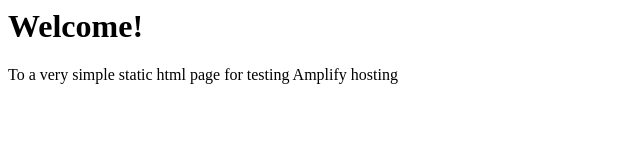
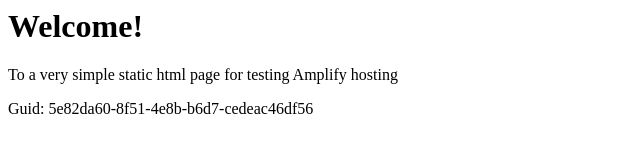
Before and after one commit to aws-aemilia-sfo/Github-PR-Commit-Integration-Test-DoNotTouch-v0-prod-us-west-1, a website: page src/index.html in a window 1280 px wide. Shown: the whole page, without its empty margins (0-640 px from the left). Drawn offline with Linux system fonts and the light colour scheme.

Commit message:
commit from integ tests

```diff
--- a/src/index.html
+++ b/src/index.html
@@ -1,3 +1,5 @@
+
+
 <html lang="en">
 
 <head>
@@ -10,6 +12,6 @@
 <body>
     <h1>Welcome!</h1>
     <p>To a very simple static html page for testing Amplify hosting</p>
-</body>
+    <p>Guid: 5e82da60-8f51-4e8b-b6d7-cedeac46df56</p></body>
 
 </html>
```
